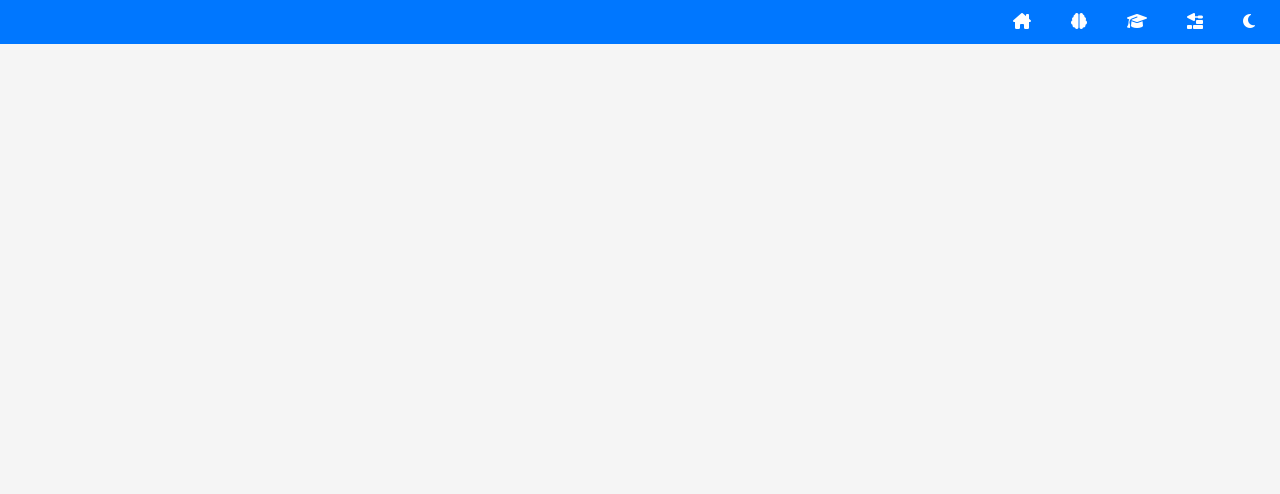
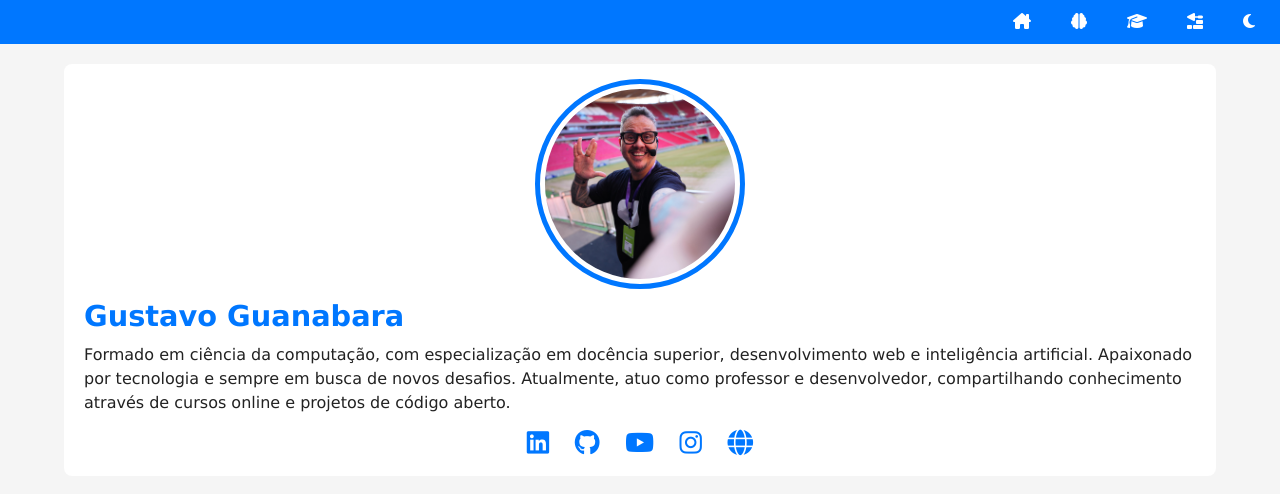
Before and after one commit to fcojorgeaguiar/projeto-portfolio, a plain HTML site: page index.html in a window 1280 px wide. Drawn offline with Linux system fonts and the light colour scheme.

Commit message:
Atualizei perfil

```diff
--- a/estilos/style.css
+++ b/estilos/style.css
@@ -57,3 +57,55 @@ nav#menu a:hover{
   background-color: var(--destaque-inverso);
   color: var(--destaque);
 }
+
+main {
+   display: grid;
+   grid-template-columns: auto 90vw auto;
+   gap: 20px;
+   margin-top: 20px;
+}
+
+section#ficha{
+  background-color: var(--fundo-card);
+  padding: 20px;
+  border-radius: 8px;
+  grid-column: 2;
+}
+
+section#ficha img.foto{
+  width: 200px;
+  aspect-ratio: 1/1;
+  object-fit: cover;
+  overflow: hidden;
+  border-radius: 50%;
+  border: 5px solid var(--fundo-card);
+  outline: 5px solid var(--destaque);
+  display: block;
+  margin: auto;
+  margin-bottom: 20px;
+}
+
+section#ficha h1{
+  color: var(--destaque);
+  margin: 15px 0;
+  font-size: 1.8em;
+  text-align: left;
+}
+
+div#social{
+  display: flex;
+  justify-content: center;
+  align-items: center;
+  font-size: 1.6em;
+  gap: 1em;
+  margin-top: 15px;
+}
+
+div#social a{
+   color: var(--destaque);
+   transition: color 0.5s;
+}
+
+div#social a:hover{
+    color: var(--destaque-inverso);
+}
--- a/index.html
+++ b/index.html
@@ -21,7 +21,21 @@
        </nav>
     </header>
     <main>
+         <section id="ficha">
+           <img src="imagens/guanabara-perfil.jpg" alt="Gustavo Guanabara" class="foto">
+           <h1>Gustavo Guanabara</h1>
+           <p>Formado em ciência da computação, com especialização em docência superior, desenvolvimento web e inteligência artificial. Apaixonado por tecnologia e sempre em busca de novos desafios. Atualmente, atuo como professor e desenvolvedor, compartilhando conhecimento através de cursos online e projetos de código aberto.</p>
+           <div id="social">
+            <a href=""><i class="fa-brands fa-linkedin"></i></a>
+            <a href=""><i class="fa-brands fa-github"></i></a>
+            <a href=""><i class="fa-brands fa-youtube"></i></a>
+            <a href=""><i class="fa-brands fa-instagram"></i></a>
+            <a href=""><i class="fa-solid fa-globe"></i></a>
+           </div>
+         </section>
+         <section id="detalhes">
 
+         </section>
     </main>
     <footer>
 
```
